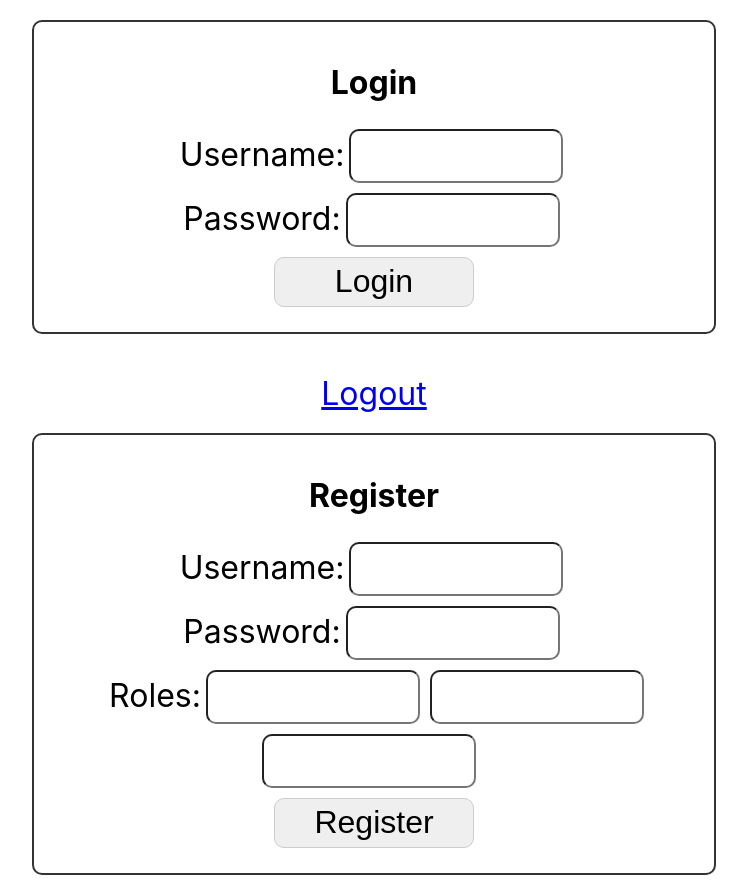
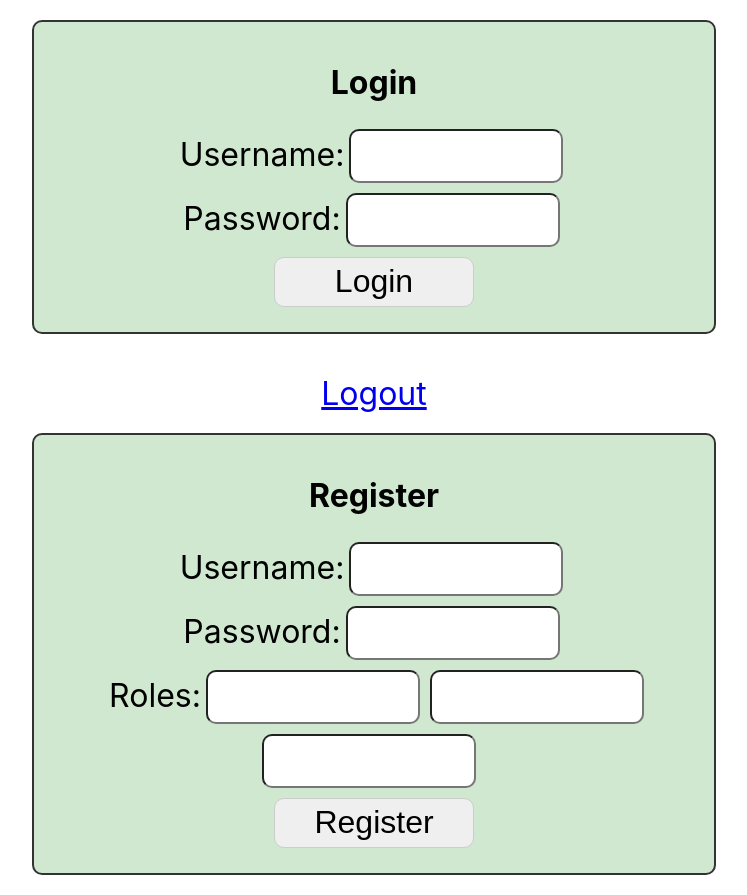
Before and after one commit to CharlieSwires/login, a React (Create React App) app in the folder login/src/main/webapp/hello/: page / in a window 1280 px wide. Shown: the whole page, without its empty margins (266-1013 px from the left). Built offline with nearby package versions, Linux system fonts and the light colour scheme.

Commit message:
filled boxes with light pastel green

```diff
--- a/login/src/main/webapp/hello/src/App.css
+++ b/login/src/main/webapp/hello/src/App.css
@@ -67,6 +67,7 @@ a {
   margin-bottom: 20px;
   width: 50%;
   margin: auto;
+  background-color: #cfe8cf;
 }
 
 @keyframes App-logo-spin {
```
